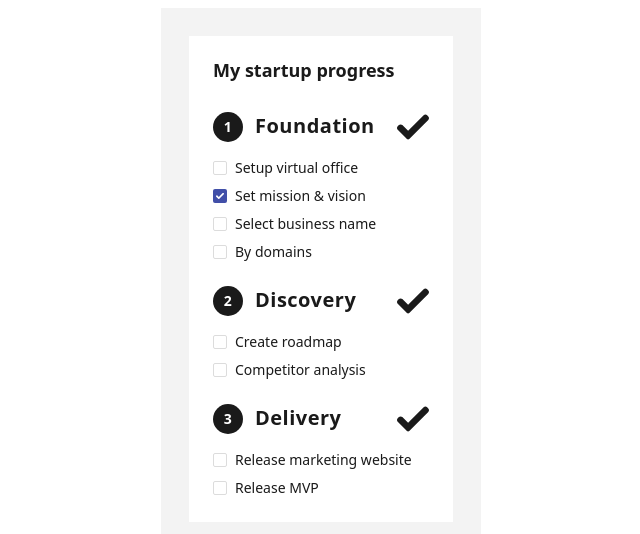
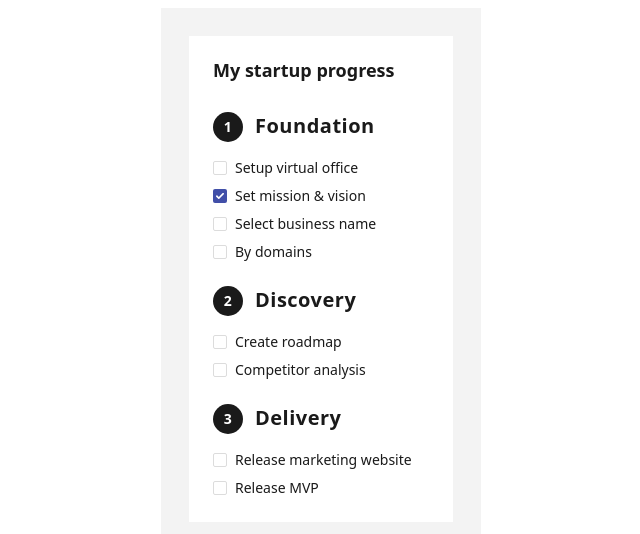
Before and after one commit to themse/startup-progress-frontend, a React (Create React App) app: page / in a window 1280 px wide. Shown: the top 534 px of the page, without its empty margins (319-959 px from the left). Built offline with nearby package versions, Linux system fonts and the light colour scheme.

Commit message:
implement completed tasks

```diff
--- a/src/app/components/progress-steps/index.tsx
+++ b/src/app/components/progress-steps/index.tsx
@@ -1,6 +1,6 @@
 import { FC, useEffect, useState } from 'react';
 
-import { stepsOrderList } from 'app/common/entities/Progress';
+import { Steps, stepsOrderList } from 'app/common/entities/Progress';
 import { Checkmark as CheckmarkIcon } from 'components/icons/Checkmark';
 import { ProgressStepType, useLocalStorage } from 'hooks/useLocalStorage';
 import { REPOSITORY_PREFIX as PROGRESS_REPO_PREFIX } from 'app/common/repositories/ProgressRepository';
@@ -10,6 +10,13 @@ export const ProgressSteps: FC = () => {
   const { getAllStepList, onToggleTask, prePopulateData } =
     useLocalStorage(PROGRESS_REPO_PREFIX);
   const [progressStepList, setProgressStepList] = useState<ProgressStepType>();
+  const [stepCompletedStatuses, setStepCompletedStatuses] = useState<
+    Map<Steps, boolean>
+  >(() =>
+    Object.values(Steps)
+      .filter((stepItem) => stepItem !== Steps.NONE)
+      .reduce((acc, item) => acc.set(item, false), new Map())
+  );
 
   const onToggle = (taskId: string): void => {
     const updatedTask = onToggleTask(taskId);
@@ -39,6 +46,21 @@ export const ProgressSteps: FC = () => {
     setProgressStepList(stepList);
   }, [getAllStepList]);
 
+  useEffect(() => {
+    if (progressStepList) {
+      const updatedStepCompletedStatuses = new Map(stepCompletedStatuses);
+
+      stepCompletedStatuses.forEach((_, stepName) => {
+        const isCompleted = progressStepList[stepName].every(
+          (step) => step.isChecked
+        );
+
+        updatedStepCompletedStatuses.set(stepName, isCompleted);
+      });
+      setStepCompletedStatuses(updatedStepCompletedStatuses);
+    }
+  }, [progressStepList]);
+
   return (
     <div className="bg-tertiary w-80 p-7">
       <section className="bg-white px-6 py-4">
@@ -53,7 +75,9 @@ export const ProgressSteps: FC = () => {
                   </span>
                   {stepName}
                 </h2>
-                <CheckmarkIcon className="w-8 h-8 text-black" />
+                {stepCompletedStatuses.get(stepName) && (
+                  <CheckmarkIcon className="w-8 h-8 text-black" />
+                )}
               </header>
               <ProgressStepList
                 stepName={stepName}
--- a/src/hooks/useLocalStorage.ts
+++ b/src/hooks/useLocalStorage.ts
@@ -15,7 +15,7 @@ const repositoryFactory = (prefixKey: string) => {
   throw new Error(`Repository with prefix [${prefixKey}] not found`);
 };
 
-export type ProgressStepType = { [prefixStepName: string]: ProgressEntity[] };
+export type ProgressStepType = { [stepName: string]: ProgressEntity[] };
 
 type DataReturn = {
   getAllStepList: () => ProgressStepType;
```
